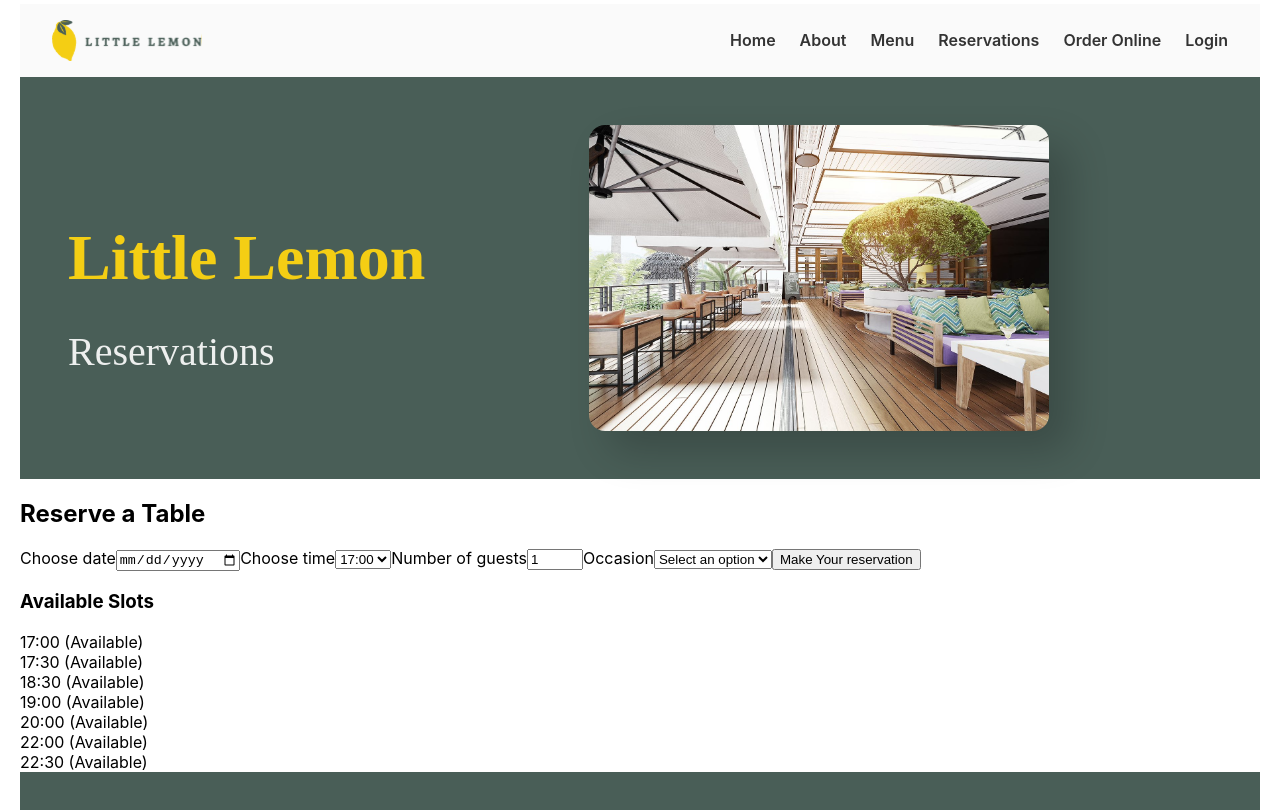
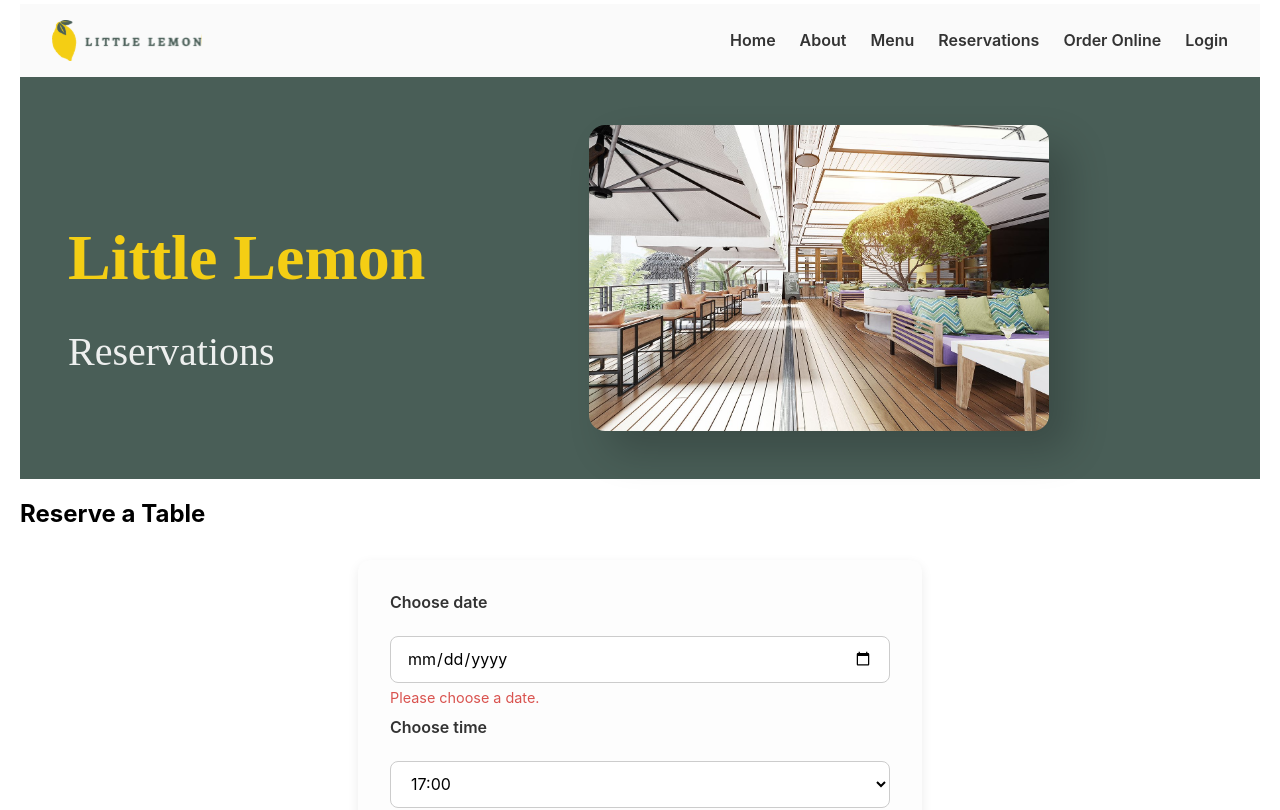
Before and after one commit to Janderscj/coursera-final, a React (Create React App) app: page /booking in a window 1280 px wide. Shown: the top 810 px of the page. Built offline with nearby package versions, Linux system fonts and the light colour scheme; the HTML template or start-up script is replaced by a standard one.

Commit message:
Styled booking form

```diff
--- a/src/App.css
+++ b/src/App.css
@@ -388,6 +388,71 @@
   border-radius: 16px;
   box-shadow: 20px 20px 40px rgba(0, 0, 0, 0.2);
 }
+
+.booking-form {
+  max-width: 500px;
+  margin: 2rem auto;
+  padding: 2rem;
+  background: #fdfdfd;
+  border-radius: 12px;
+  box-shadow: 0 4px 12px rgba(0, 0, 0, 0.08);
+}
+
+.booking-form form {
+  display: flex;
+  flex-direction: column;
+  gap: 1.2rem;
+}
+
+.booking-form label {
+  font-weight: 600;
+  color: #333;
+  margin-bottom: 0.3rem;
+}
+
+.booking-form input,
+.booking-form select {
+  padding: 0.7rem 1rem;
+  border: 1px solid #ccc;
+  border-radius: 8px;
+  font-size: 1rem;
+  font-family: inherit;
+  background: white;
+  transition: border-color 0.2s ease;
+}
+
+.booking-form input:focus,
+.booking-form select:focus {
+  border-color: #495e57;
+  outline: none;
+}
+
+.error {
+  color: #d9534f;
+  font-size: 0.9rem;
+  margin-top: -0.8rem;
+  margin-bottom: -0.5rem;
+}
+
+.booking-form input[type="submit"] {
+  background: #f4ce14;
+  color: #333;
+  font-weight: bold;
+  border: none;
+  cursor: pointer;
+  padding: 0.9rem;
+  border-radius: 8px;
+  transition: background 0.2s ease;
+}
+
+.booking-form input[type="submit"]:hover:not(:disabled) {
+  background: #e3bf12;
+}
+
+.booking-form input[type="submit"]:disabled {
+  background: #ddd;
+  cursor: not-allowed;
+}
 html {
   scroll-behavior: smooth;
 }
--- a/src/Components/Sections/BookingForm.js
+++ b/src/Components/Sections/BookingForm.js
@@ -24,7 +24,9 @@ function BookingForm({
   dispatch,
   onSubmit,
 }) {
-  const [errors, setErrors] = React.useState({});
+  const [errors, setErrors] = React.useState(
+    validateForm({ date, time, guests, occasion }),
+  );
 
   return (
     <section className="booking-form">
```
